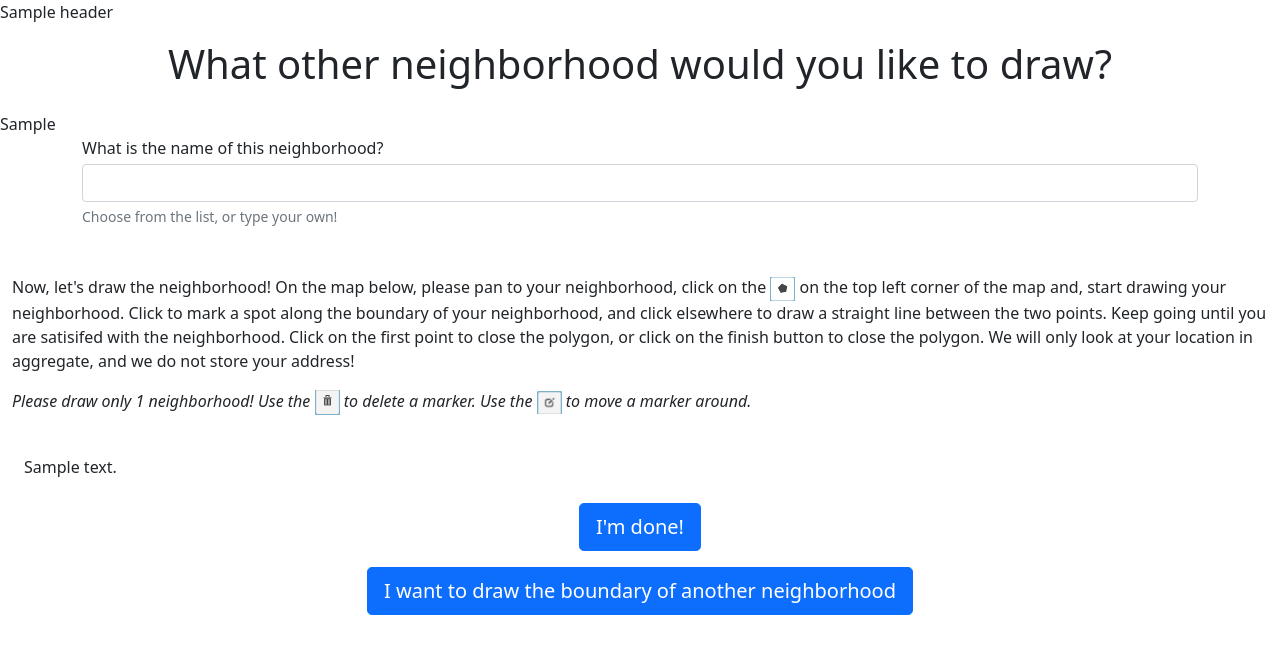
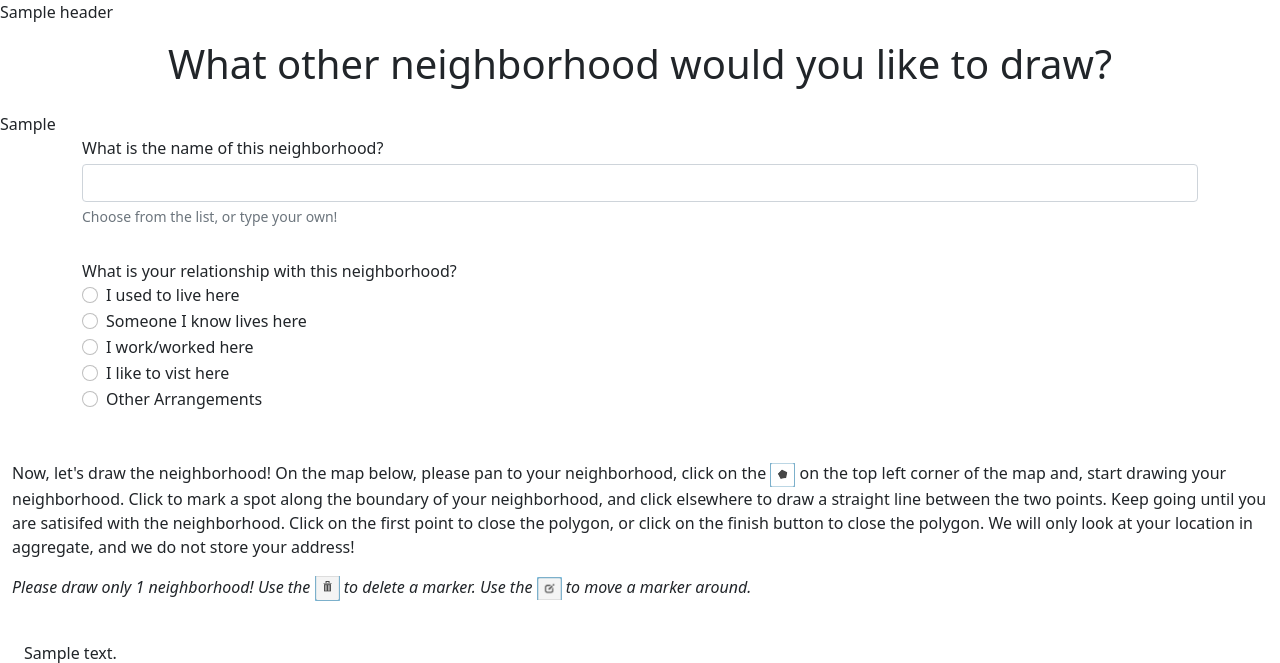
Before and after one commit to divij-sinha/neighbourhood-mapping, a Flask app: template app/templates/form_page_draw.html in a window 1280 px wide. Shown: the top 663 px of the page. Before the commit the page ends 615 px from the top, so only its background shows below. Run offline with Flask 3, Linux system fonts and the light colour scheme; tables that the repository leaves empty hold one stand-in row (values such as "Sample post"); the template is opened without the code that fills it: values that come from a table or form of the project are taken from there, most other values are stand-ins (such as "Sample title", 1, 10 or a date in 2020).

Commit message:
add user relationship

```diff
--- a/app/forms.py
+++ b/app/forms.py
@@ -27,6 +27,14 @@ class SurveyDraw(FlaskForm):
     cur_neighborhood = StringField("What is the name of this neighborhood?",
                             description="Choose from the list, or type your own!")
     draw_layer = HiddenField("invisible_str_draw",validators=[DataRequired(),validator_geo_json])
+    user_relationship = RadioField("What is your relationship with this neighborhood?",
+                                   validators=[Optional()],
+                                   default = "default",
+                                   choices=[("past_live","I used to live here"),
+                                            ("rel_live","Someone I know lives here"),
+                                            ("work", "I work/worked here"),
+                                            ("visit", "I like to vist here"),
+                                            ("other","Other Arrangements")])
     submit = SubmitField("I'm done!")
     draw_another = SubmitField("I want to draw the boundary of another neighborhood")
 
--- a/app/routes.py
+++ b/app/routes.py
@@ -76,7 +76,7 @@ def survey_draw(first):
                 user_id = session["uuid"],
                 name = form.cur_neighborhood.data,
                 geometry = from_shape(shape(parsed_geojson["features"][0]["geometry"])),
-                user_relationship = "<temp>",
+                user_relationship = form.user_relationship.data,
                 time_stamp = datetime.now(timezone.utc)
             )
             db.session.add(neighborhood)
--- a/app/templates/form_page_draw.html
+++ b/app/templates/form_page_draw.html
@@ -40,6 +40,21 @@
         </datalist>
         <div class="invalid-feedback">Please fill in the neighborhood!</div>
       </div>
+      {% if first=='first' %}
+      {% else %}
+        <div class="container-fluid p-3"></div>
+        <div class="col-md-12">
+          {{ form.user_relationship.label(class_="form-check-label")}}
+          {% for subfield in form.user_relationship %}
+          <div class="form-check">
+            <tr>
+              <td>{{ subfield(class_="form-check-input") }}</td>
+              <td>{{ subfield.label(class_="form-check-label") }}</td>
+            </tr>
+          </div>
+          {% endfor %}
+        </div>
+      {% endif %}
     </div>
   </div>
 </form>
```
